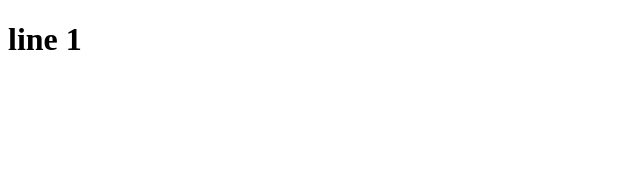
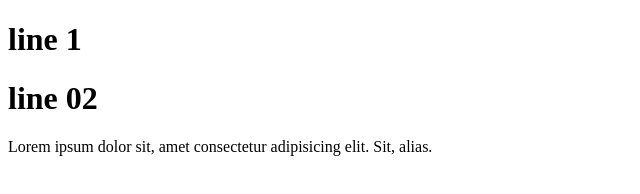
Before and after one commit to AkibulHasan09/demo, a plain HTML site: page index.html in a window 1280 px wide. Shown: the whole page, without its empty margins (0-640 px from the left). Drawn offline with Linux system fonts and the light colour scheme.

Commit message:
fist change

```diff
--- a/index.html
+++ b/index.html
@@ -7,5 +7,7 @@
 </head>
 <body>
     <h1>line 1</h1>
+    <h1>line 02</h1>
+    <p>Lorem ipsum dolor sit, amet consectetur adipisicing elit. Sit, alias.</p>
 </body>
 </html>
```
Also changed, not shown: style.css (added).
